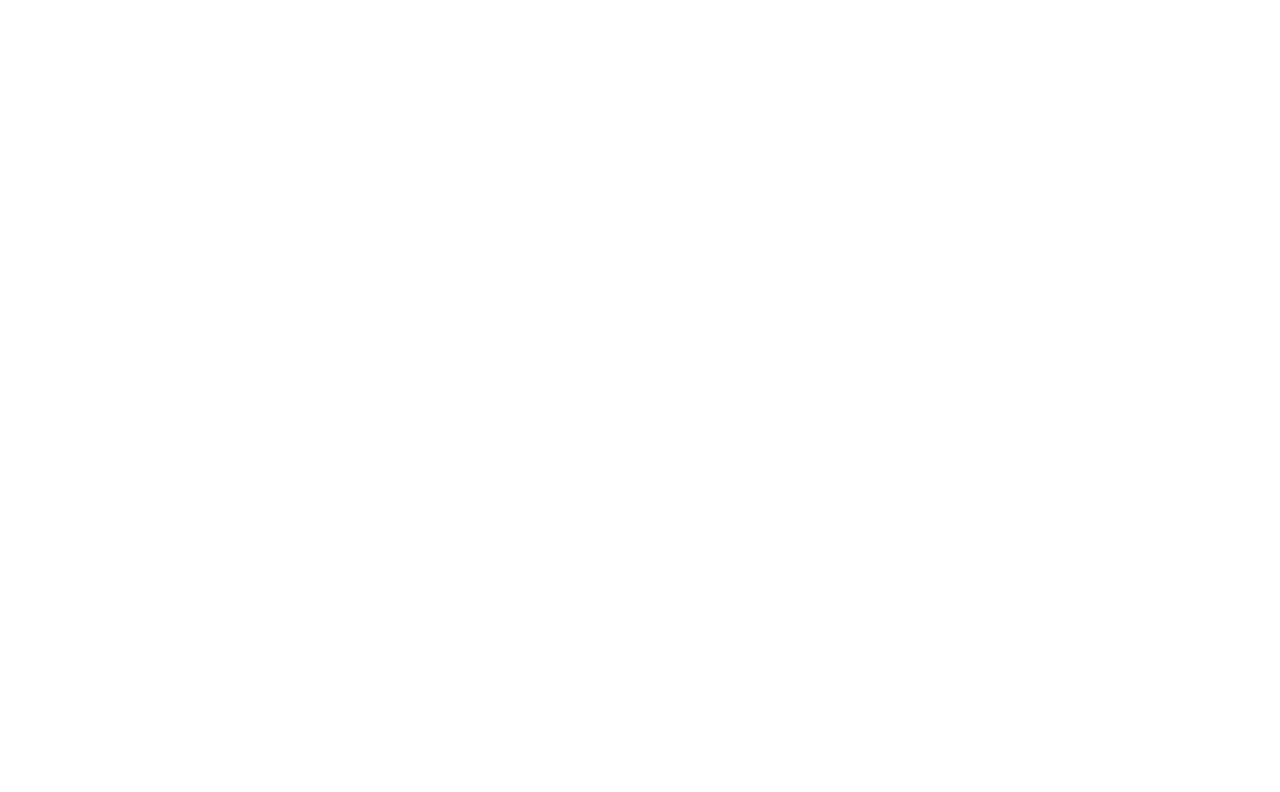
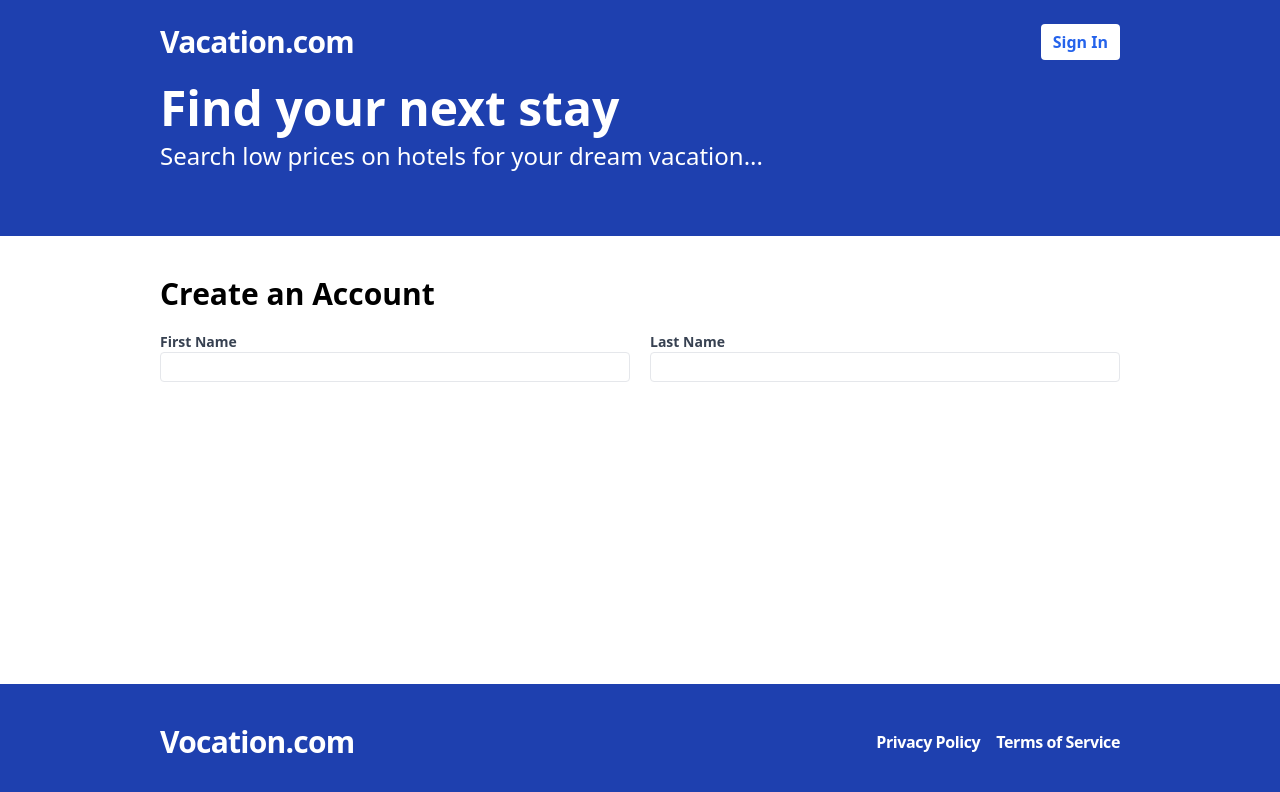
Before and after one commit to CharlieChae/MERN-booking-app, a React (Vite) app in the folder frontend/: page /register in a window 1280 px wide. Before the commit this address had no page. Shown: the top 792 px of the page. Built offline with nearby package versions, Linux system fonts and the light colour scheme.

Commit message:
register form added.

```diff
--- a/frontend/package.json
+++ b/frontend/package.json
@@ -12,6 +12,7 @@
   "dependencies": {
     "react": "^18.2.0",
     "react-dom": "^18.2.0",
+    "react-hook-form": "^7.50.1",
     "react-router-dom": "^6.21.3"
   },
   "devDependencies": {
--- a/frontend/src/App.tsx
+++ b/frontend/src/App.tsx
@@ -5,6 +5,7 @@
   Navigate,
 } from "react-router-dom";
 import Layout from "./layouts/Layout";
+import Register from "./pages/Register";
 
 const App = () => {
   return (
@@ -26,7 +27,15 @@
             </Layout>
           }
         />
-        <Route path="/sign-up" element={<Navigate to="/" />} />
+        <Route
+          path="/register"
+          element={
+            <Layout>
+              <Register />
+            </Layout>
+          }
+        />
+        <Route path="*" element={<Navigate to="/" />} />
       </Routes>
     </Router>
   );
--- /dev/null
+++ b/frontend/src/pages/Register.tsx
@@ -0,0 +1,31 @@
+import { useForm } from "react-hook-form";
+
+type RegisterFormData = {
+  firstName: string;
+  lastName: string;
+  email: string;
+  password: string;
+  confirmPassword: string;
+};
+
+const Register = () => {
+  const { register } = useForm<RegisterFormData>();
+
+  return (
+    <form className="flex flex-col gap-5">
+      <h2 className="text-3xl font-bold">Create an Account</h2>
+      <div className="flex flex-col md:flex-row gap-5">
+        <label className="text-gray-700 text-sm font-bold flex-1">
+          First Name
+          <input className="border rounded w-full py-1 px-2 font normal"></input>
+        </label>
+        <label className="text-gray-700 text-sm font-bold flex-1">
+          Last Name
+          <input className="border rounded w-full py-1 px-2 font normal"></input>
+        </label>
+      </div>
+    </form>
+  );
+};
+
+export default Register;
--- a/frontend/tailwind.config.js
+++ b/frontend/tailwind.config.js
@@ -4,7 +4,9 @@
   theme: {
     extend: {},
     container: {
-      padding: "10rem",
+      padding: {
+        md: "10rem",
+      },
     },
   },
   plugins: [],
```
Also changed, not shown: 1 other file (tests, documents, lock files or other folders).
